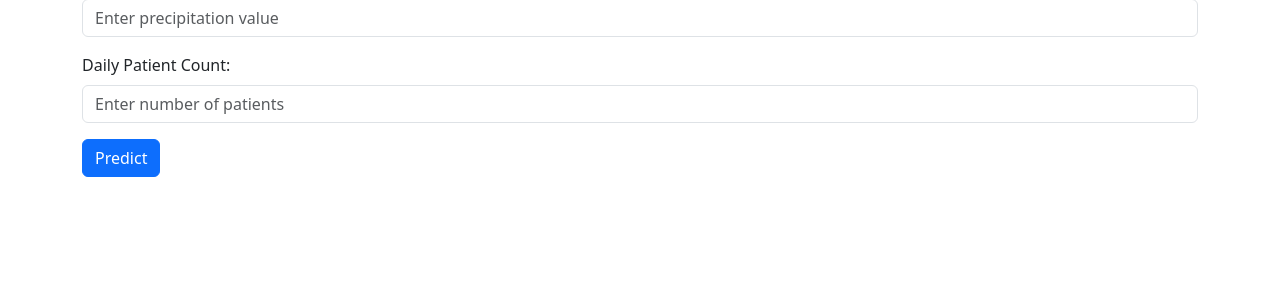
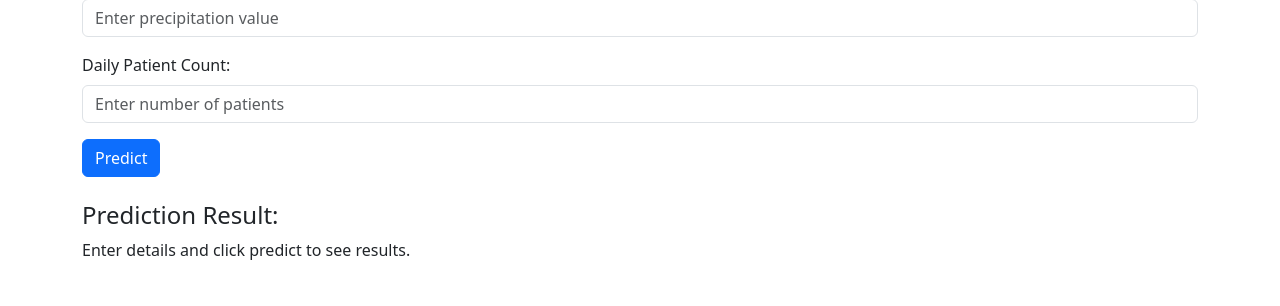
Before and after one commit to ChirathSetunge/DSGP_3_Waste_Management_System, a Flask app: template Hospital_Waste_Prediction_Dharani/templates/hospital_predict.html in a window 1280 px wide. Shown: the part 245-551 px from the top of the page. Run offline with Flask 3, Linux system fonts and the light colour scheme; the template is opened without the code that fills it, so the values that code supplies are empty; parts of the project's set-up code (start-up, migrations or seed data) failed here and were passed over.

Commit message:
prediction results

```diff
--- a/Hospital_Waste_Prediction_Dharani/templates/hospital_predict.html
+++ b/Hospital_Waste_Prediction_Dharani/templates/hospital_predict.html
@@ -55,6 +55,11 @@
       <!-- Predict Button -->
     <button class="btn btn-primary" id="predictBtn">Predict</button>
 
+      <div class="mt-4">
+      <h4>Prediction Result:</h4>
+      <p id="predictionResult">Enter details and click predict to see results.</p>
+    </div>
+  </div>
 
 
 </body>
```
